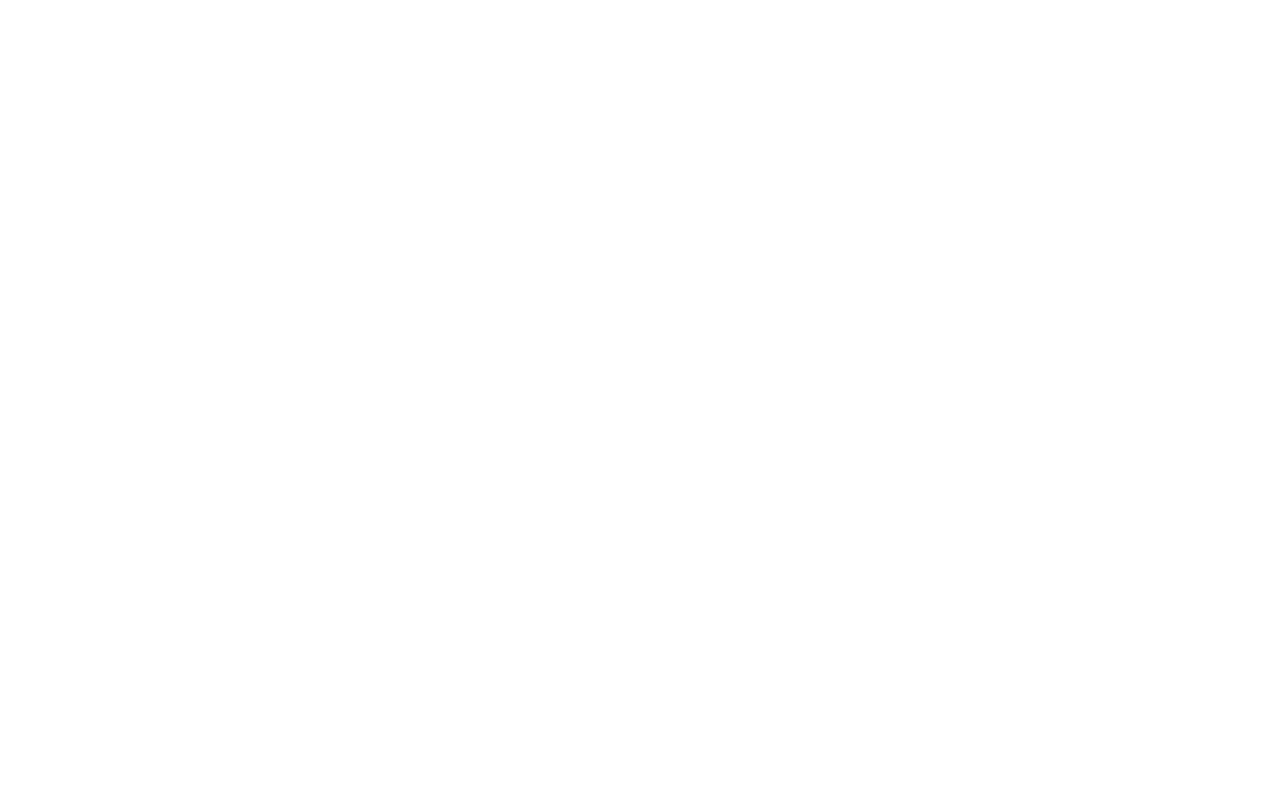
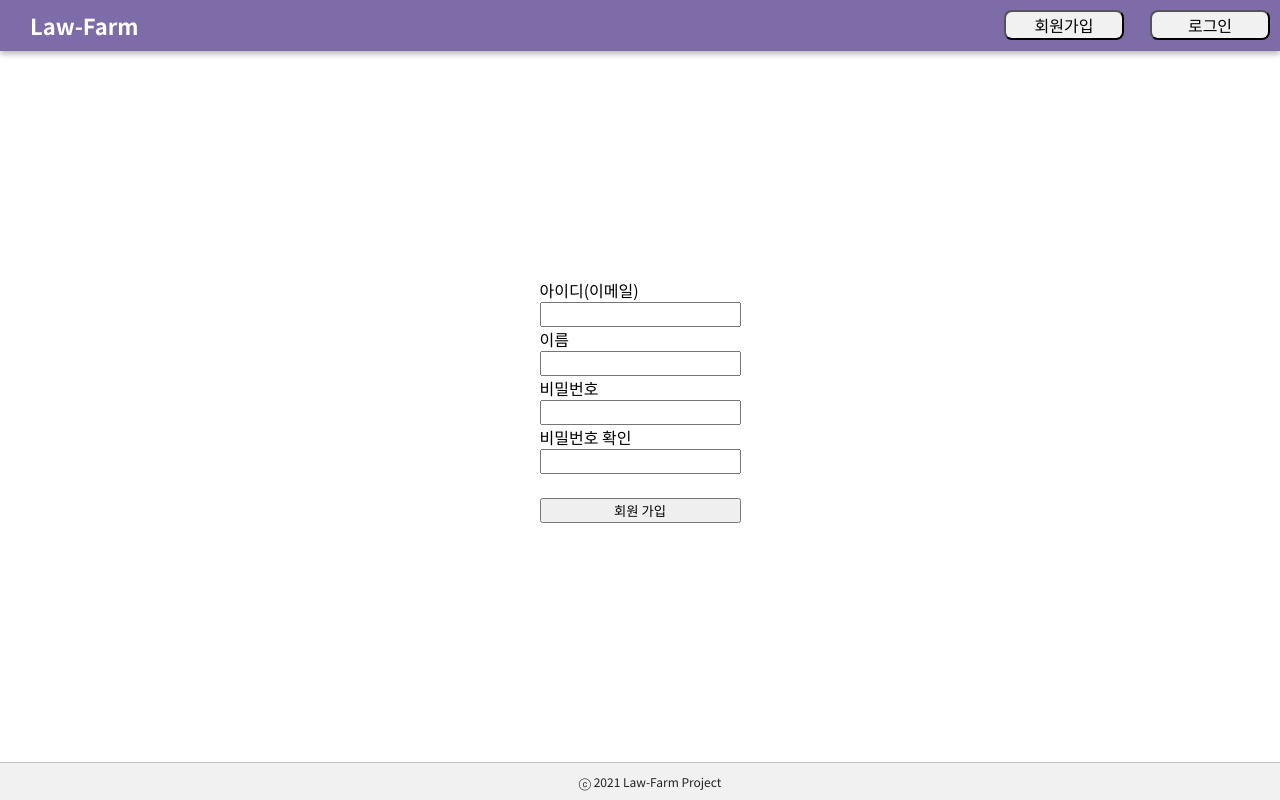
Before and after one commit to fotoner/law-farm-front, a React (Create React App) app: page /RegisterPage in a window 1280 px wide. Built offline with nearby package versions, Linux system fonts and the light colour scheme.

Commit message:
Routing Pages

```diff
--- a/src/App.jsx
+++ b/src/App.jsx
@@ -5,6 +5,8 @@
 import Home from "./routes/Home";
 import SearchResult from "./routes/SearchResult";
 import ArticleDetail from "./routes/ArticleDetail";
+import RegisterPage from "./routes/RegisterPage";
+import Login from "./routes/Login";
 
 const Main = styled.div`
   display: flex;
@@ -34,6 +36,8 @@
   <Main>
     <Switch >
       <Route path="/" component={Home} exact/>
+      <Route path="/RegisterPage" component ={RegisterPage}/>
+      <Route path="/Login" component ={Login}/>
       <Route path="/result" component={SearchResult} exact/>
       <Route path="/article/@:key" component={ArticleDetail} exact />
     </Switch>
--- a/src/components/Header.jsx
+++ b/src/components/Header.jsx
@@ -1,7 +1,7 @@
 import styled from "styled-components";
 import React from 'react';
 import colors from "../lib/colors";
-
+import { Route, Switch, useLocation,Link,withRouter, Router } from "react-router-dom";
 const Wrapper = styled.section`
     /* 레이아웃 */
     display: flex;
@@ -14,13 +14,11 @@
     top:0;
     top: 0px;
     z-index: 5;
-
     /* 색상 */
     background: ${colors.highlightColor};
     color: white;
     border-bottom: 1px solid ${colors.highlightColor};
     box-shadow: 0 3px 6px rgba(0,0,0,0.10), 0 3px 6px rgba(0,0,0,0.20);
-
     /* 폰트 */
     font-size: 1.5rem;
 `
@@ -33,7 +31,6 @@
   font-size : 22px;
   color: white;
   font-weight: bold;
-
 `;
 
 const Button = styled.button`
@@ -50,14 +47,21 @@
 `;
 
 
-const Header = () => (
+const Header = ({history}) => {
+
+  return(
 
      <Wrapper>
-        <Title>Law-farm</Title>
-        <Button>로그인</Button>
-        <Button>회원가입</Button>
+       <Title onClick={()=>{history.push("/")}}>Law-Farm</Title>
+       <Button onClick={()=>{history.push("/RegisterPage")}}>회원가입</Button>
+       <Button onClick={()=>{history.push("/Login")}}>로그인</Button>
      </Wrapper>
 
-);
 
-export default Header;
+  )
+
+
+ }
+
+
+export default withRouter(Header);
--- a/src/routes/Home.jsx
+++ b/src/routes/Home.jsx
@@ -3,7 +3,8 @@
 import colors from "../lib/colors";
 import Header from "../components/Header";
 import Footer from "../components/Footer";
-
+import Login from "./Login";
+import RegisterPage from"./RegisterPage";
 
 const Content = styled.div`
   display: flex;
@@ -32,7 +33,6 @@
 const Home = () => {
 
   return (
-
     <Content>
       <Header/>
       <Title>로우팜</Title>
@@ -44,7 +44,6 @@
     </Content>
 
 
-
   );
 }
 export default Home;
--- /dev/null
+++ b/src/routes/RegisterPage.jsx
@@ -0,0 +1,75 @@
+import React, { useState } from "react";
+import Header from "../components/Header";
+import Footer from "../components/Footer";
+
+
+function RegisterPage(props) {
+  const [Email, setEmail] = useState("");
+  const [Password, setPassword] = useState("");
+  const [Name, setName] = useState("");
+  const [ConfirmPasword, setConfirmPasword] = useState("");
+
+  const onEmailHandler = (e) => {
+    setEmail(e.currentTarget.value);
+  };
+
+  const onNameHandler = (e) => {
+    setName(e.currentTarget.value);
+  };
+
+  const onPasswordHanlder = (e) => {
+    setPassword(e.currentTarget.value);
+  };
+
+  const onConfirmPasswordHandler = (e) => {
+    setConfirmPasword(e.currentTarget.value);
+  };
+
+  const onSubmitHandler = (e) => {
+    e.preventDefault();
+  };
+
+
+
+
+
+  return (
+
+    <div
+      style={{
+        display: "flex",
+        justifyContent: "center",
+        alignItems: "center",
+        width: "512px",
+        height: "100vh",
+        color : "black",
+
+      }}>
+      <Header/>
+      <form
+        onSubmit={onSubmitHandler}
+        style={{ display: "flex", flexDirection: "column",  }}>
+        <label>아이디(이메일)</label>
+        <input  type="email" value={Email} onChange={onEmailHandler} />
+
+        <label>이름</label>
+        <input type="test" value={Name} onChange={onNameHandler} />
+
+        <label>비밀번호</label>
+        <input type="password" value={Password} onChange={onPasswordHanlder} />
+
+        <label>비밀번호 확인</label>
+        <input
+          type="password"
+          value={ConfirmPasword}
+          onChange={onConfirmPasswordHandler}
+        />
+        <br />
+        <button type="submit">회원 가입</button>
+      </form>
+      <Footer/>
+    </div>
+  );
+}
+
+export default RegisterPage;
--- a/src/routes/login.jsx
+++ b/src/routes/login.jsx
@@ -1,15 +1,11 @@
-import styled from "styled-components";
 import React from 'react';
-import colors from "../lib/colors";
+const Login = () =>{
+
+   return(
+     <div>로그인 페이지</div>
+   )
+};
 
 
 
-const login = () => {
-
-    return (
-
-       <div> 로그인 </div>
-
-    );
-  }
-  export default login;
+export default Login;
```
Also changed, not shown: public/logo192.png (deleted), src/routes/signup.jsx (deleted). Lines whose indentation alone changed are shown as unchanged.
